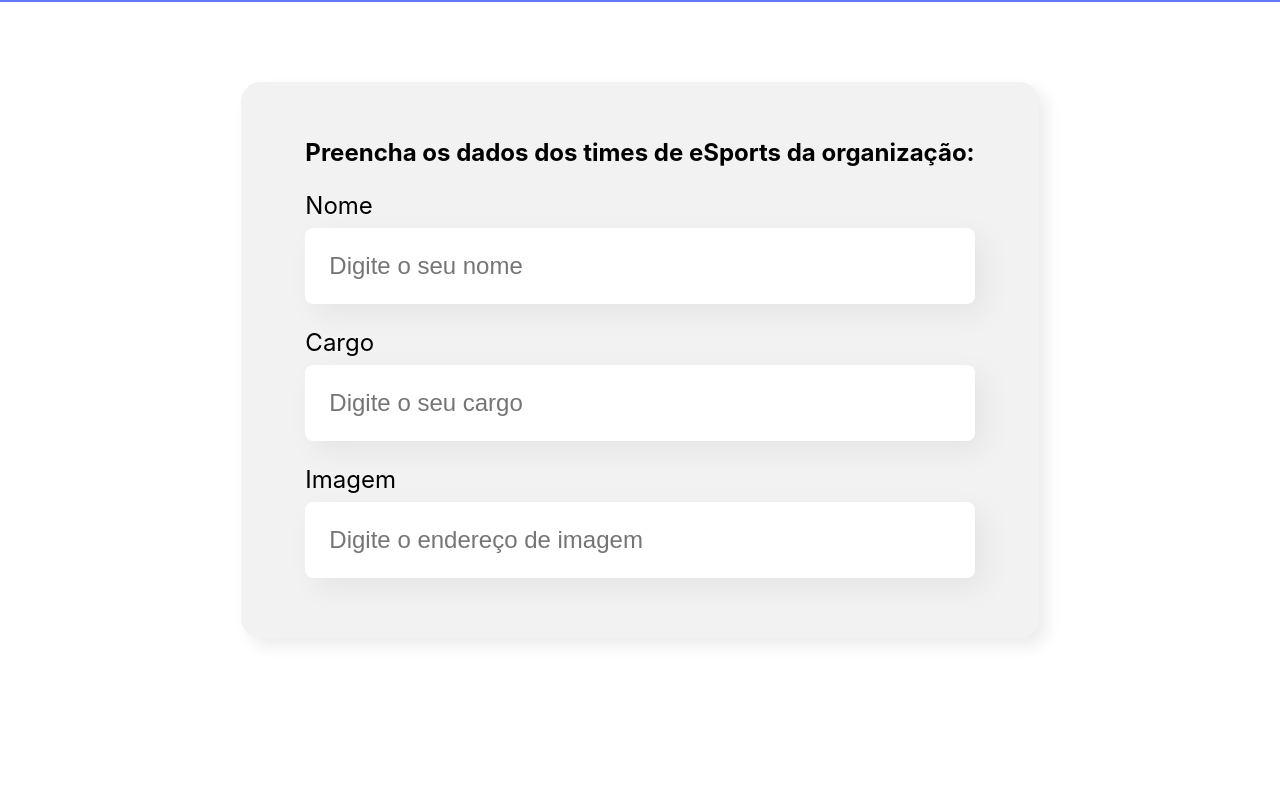
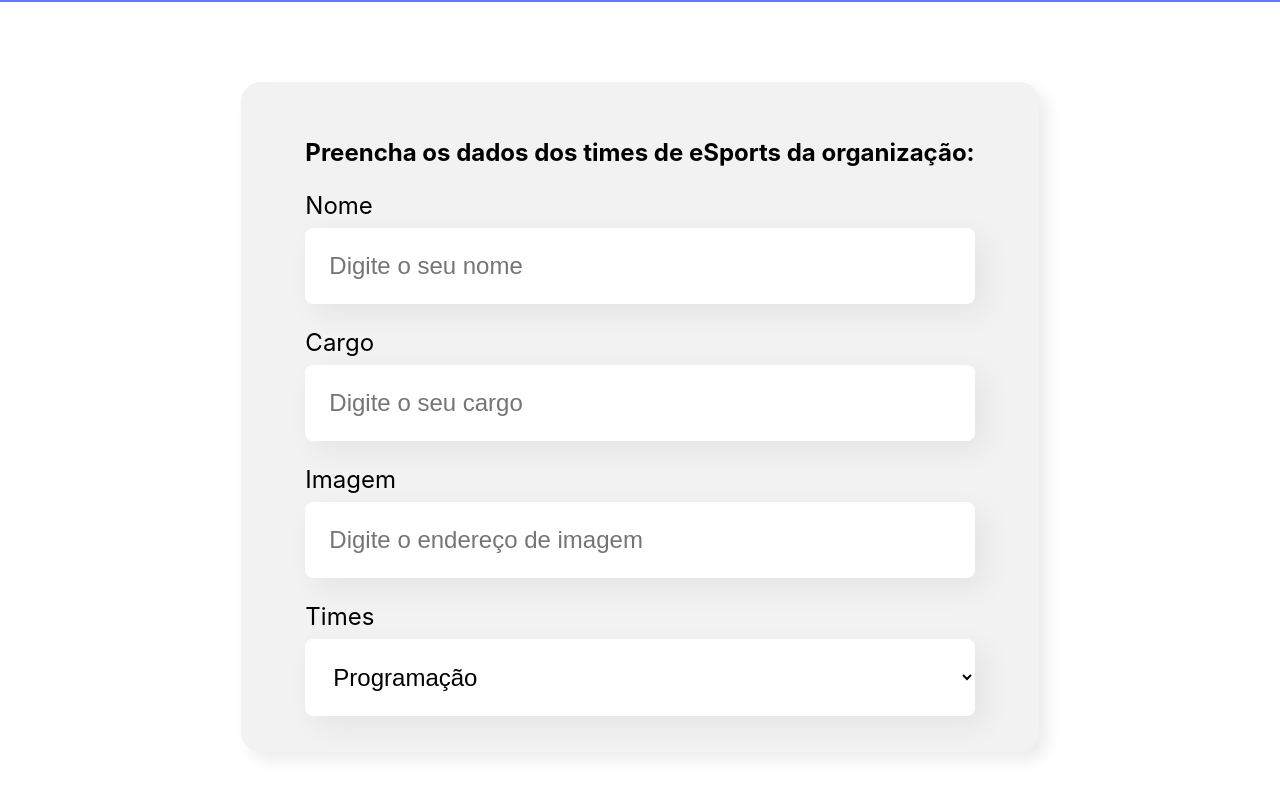
Before and after one commit to guitotti/organo, a JavaScript app: page / in a window 1280 px wide. Shown: the part 496-1292 px from the top of the page. Before the commit the page ends 1214 px from the top, so only its background shows below. Built offline with nearby package versions, Linux system fonts and the light colour scheme; the HTML template or start-up script is replaced by a standard one.

Commit message:
feat: create dropdown list component

```diff
--- a/src/components/Banner/index.js
+++ b/src/components/Banner/index.js
@@ -9,6 +9,6 @@
       />
     </header>
   );
-}
+};
 
 export default Banner;
--- /dev/null
+++ b/src/components/DropdownList/DropdownList.css
@@ -0,0 +1,19 @@
+.dropdown-list {
+}
+
+.dropdown-list label {
+  display: block;
+  margin-bottom: 8px;
+  font-size: 24px;
+}
+
+.dropdown-list select {
+  background-color: #fff;
+  box-shadow: 10px 10px 30px rgba(0, 0, 0, 0.06);
+  width: 100%;
+  border: none;
+  border-radius: 8px;
+  font-size: 24px;
+  padding: 24px;
+  box-sizing: border-box;
+}
--- /dev/null
+++ b/src/components/DropdownList/index.js
@@ -0,0 +1,16 @@
+import "./DropdownList.css";
+
+const DropdownList = (props) => {
+  return (
+    <div className="dropdown-list">
+      <label>{props.label}</label>
+      <select>
+        {props.items.map((item) => {
+          return <option key={item}>{item}</option>;
+        })}
+      </select>
+    </div>
+  );
+};
+
+export default DropdownList;
--- a/src/components/Form/index.js
+++ b/src/components/Form/index.js
@@ -1,7 +1,18 @@
 import "./Form.css";
 import TextInput from "../TextInput";
+import DropdownList from "../DropdownList";
 
 const Form = () => {
+  const teams = [
+    "Programação",
+    "Front-end",
+    "Data Science",
+    "DevOps",
+    "Ux & Design",
+    "Mobile",
+    "Inovação e Gestão",
+  ];
+
   return (
     <section className="form">
       <form>
@@ -9,6 +20,7 @@
         <TextInput label="Nome" placeholder="Digite o seu nome" />
         <TextInput label="Cargo" placeholder="Digite o seu cargo" />
         <TextInput label="Imagem" placeholder="Digite o endereço de imagem" />
+        <DropdownList label="Times" items={teams} />
       </form>
     </section>
   );
```
